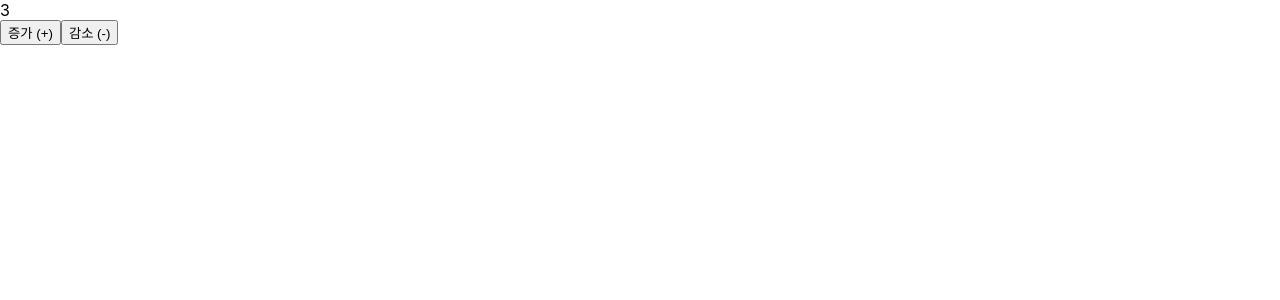
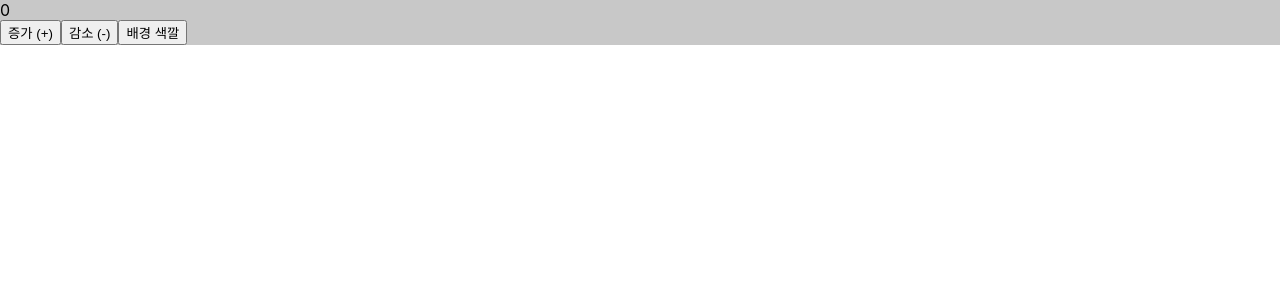
Before and after one commit to vernonKwon/react_Study_2020, a React (Create React App) app: page / in a window 1280 px wide. Shown: the top 300 px of the page. Built offline with nearby package versions, Linux system fonts and the light colour scheme.

Commit message:
리덕스 - 컴포넌트 연결

```diff
--- a/src/component/Counter.js
+++ b/src/component/Counter.js
@@ -1,16 +1,68 @@
-import React, { useState } from 'react';
+import React, { Component } from 'react';
 import CounterButton from './CounterButton';
 import CounterNumber from './CounterNumber';
 
-const Counter = () => {
-    const [number, setNumber] = useState(3);
-	console.log(JSON.stringify(number))
-    return (
-        <div>
-            <CounterNumber number={number} />
-            <CounterButton number={number} />
-        </div>
-    );
+import { connect } from 'react-redux';
+
+import * as action from '../action';
+
+class Counter extends Component {
+    //const [number, setNumber] = useState(3);
+    constructor(props) {
+        super(props);
+
+		this.setRandomColor = this.setRandomColor.bind(this)
+    }
+
+	setRandomColor() {
+        const color = [
+            Math.floor(Math.random() * 55 + 200),
+            Math.floor(Math.random() * 55 + 200),
+            Math.floor(Math.random() * 55 + 200),
+        ];
+
+		this.props.handleSetColor(color)
+    }
+
+    render() {
+
+		const color = this.props.color;
+
+		const style = {
+			background : `rgb(${color[0]},${color[1]},${color[2]})`
+		}
+        return (
+            <div style = {style}>
+                <CounterNumber number={this.props.number} />
+                <CounterButton
+                    plus={this.props.handleIncrement}
+                    minus={this.props.handleDecrement}
+					background = {this.setRandomColor}
+                />
+            </div>
+        );
+    }
+}
+
+const mapStateToProps = (state) => {
+    return {
+        number: state.counter.number,
+        color: state.ui.color,
+    };
 };
 
-export default Counter;
+const mapDispatchToProps = (dispatch) => {
+    return {
+        handleIncrement: () => {
+            dispatch(action.increment());
+        },
+        handleDecrement: () => {
+            dispatch(action.decrement());
+        },
+        handleSetColor: (color) => {
+            dispatch(action.setColor(color));
+        },
+    };
+};
+
+export default connect(mapStateToProps, mapDispatchToProps)(Counter);
--- a/src/component/CounterButton.js
+++ b/src/component/CounterButton.js
@@ -1,12 +1,13 @@
 import React from 'react';
 
-const CounterButton = () => {
+const CounterButton = ({ plus, minus, background }) => {
     return (
         <div>
-            <button >증가 (+)</button>
-            <button >감소 (-)</button>
+            <button onClick={plus}>증가 (+)</button>
+            <button onClick={minus}>감소 (-)</button>
+            <button onClick={background}>배경 색깔</button>
         </div>
     );
 };
 
-export default CounterButton
+export default CounterButton;
```
